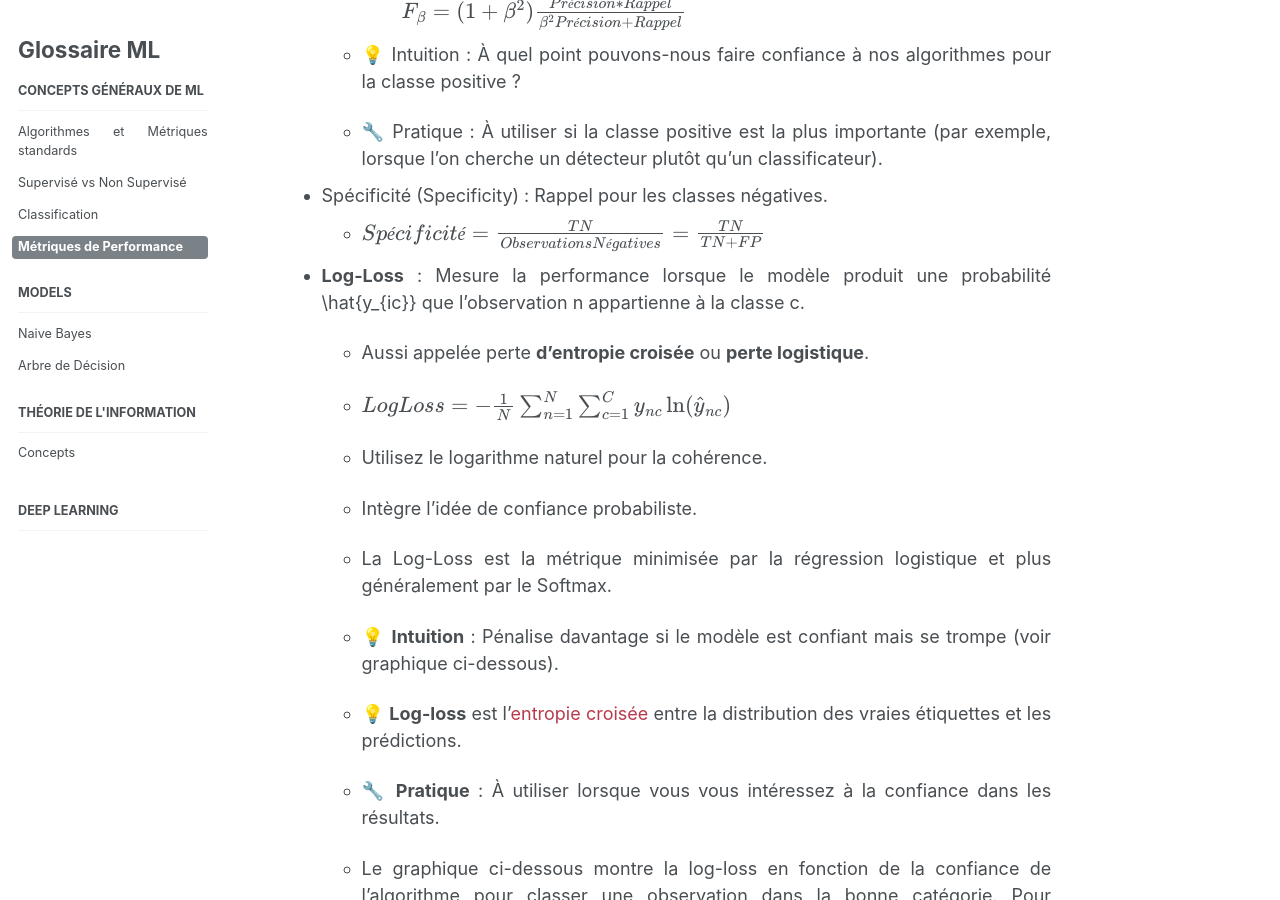
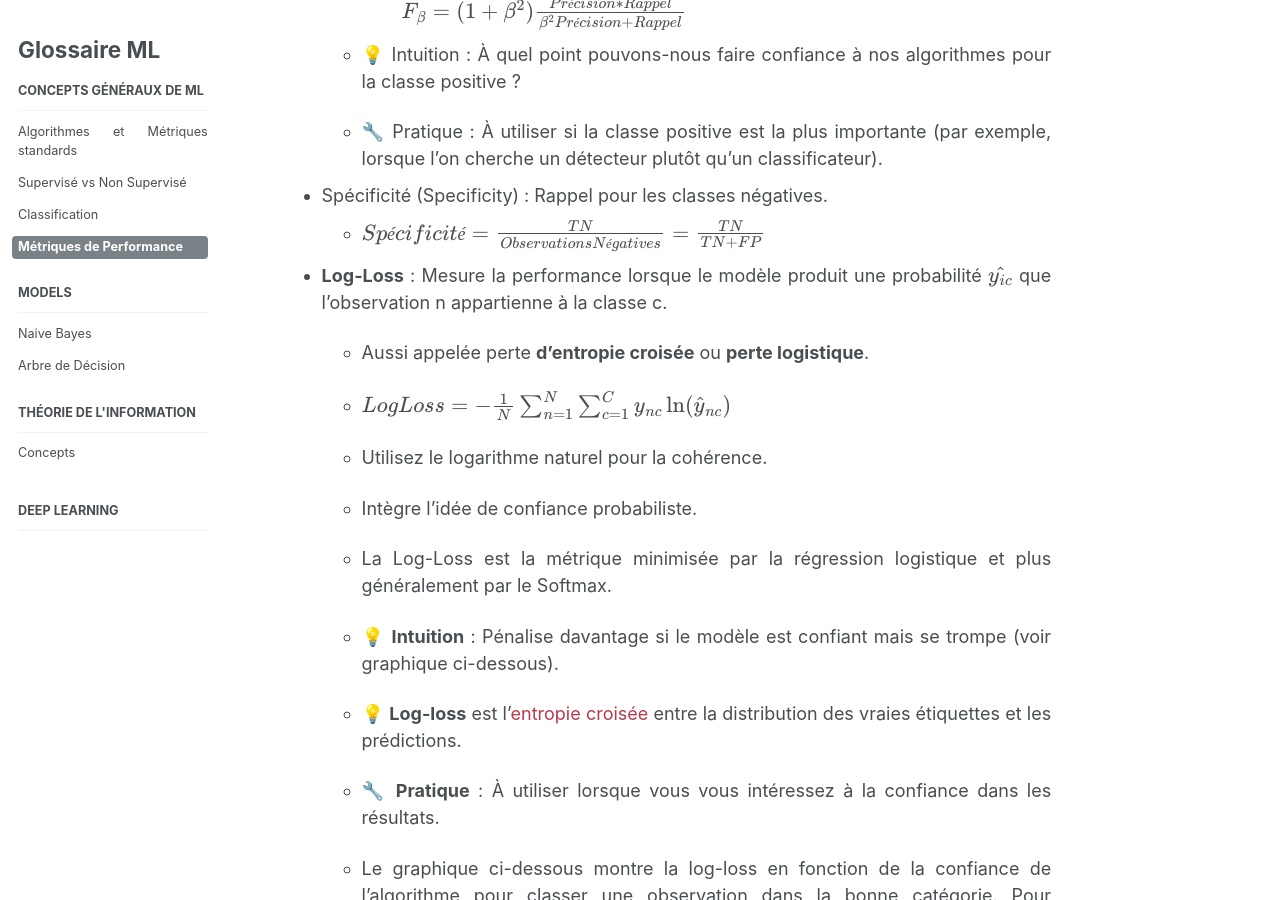
Before and after one commit to PerrineQhn/perrineqhn.github.io, a Jekyll site: the page built from _posts/2024-10-08-glossary-metrics.md, in a window 1280 px wide and 900 px high, scrolled down 1641 px. Built offline with Jekyll 4.4.1, drawn with Linux system fonts in a browser that asks for light colours; emoji names are drawn with the system emoji font; formulas are drawn with MathJax 3.

```diff
--- a/_posts/2024-10-08-glossary-metrics.md
+++ b/_posts/2024-10-08-glossary-metrics.md
@@ -64,7 +64,7 @@ sidebar:
 - Spécificité (Specificity) : Rappel pour les classes négatives.
   - $ Spécificité = \frac{TN}{Observations Négatives} = \frac{TN}{TN+FP}$
 
-- **Log-Loss** : Mesure la performance lorsque le modèle produit une probabilité \hat{y_{ic}} que l’observation n appartienne à la classe c.
+- **Log-Loss** : Mesure la performance lorsque le modèle produit une probabilité $\hat{y_{ic}}$ que l’observation n appartienne à la classe c.
 
   - Aussi appelée perte **d’entropie croisée** ou **perte logistique**.
 
@@ -90,7 +90,7 @@ sidebar:
 
 - **Kappa de Cohen** : Amélioration de votre classificateur comparée à la simple supposition de la classe la plus probable.
 
-  - \kappa = \frac{exactitude - \%{ClasseMax}}{1 - \%{ClasseMax}}
+  - $\kappa = \frac{exactitude - \%{ClasseMax}}{1 - \%{ClasseMax}}$
 
   - Souvent utilisée pour calculer la fiabilité inter-évaluateurs (ex : 2 humains) : $\kappa = \frac{p_o- p_e}{1 - p_e}$ où  $p_o$  est l’accord observé et  $p_e$  est l’accord attendu par hasard.
 
```
